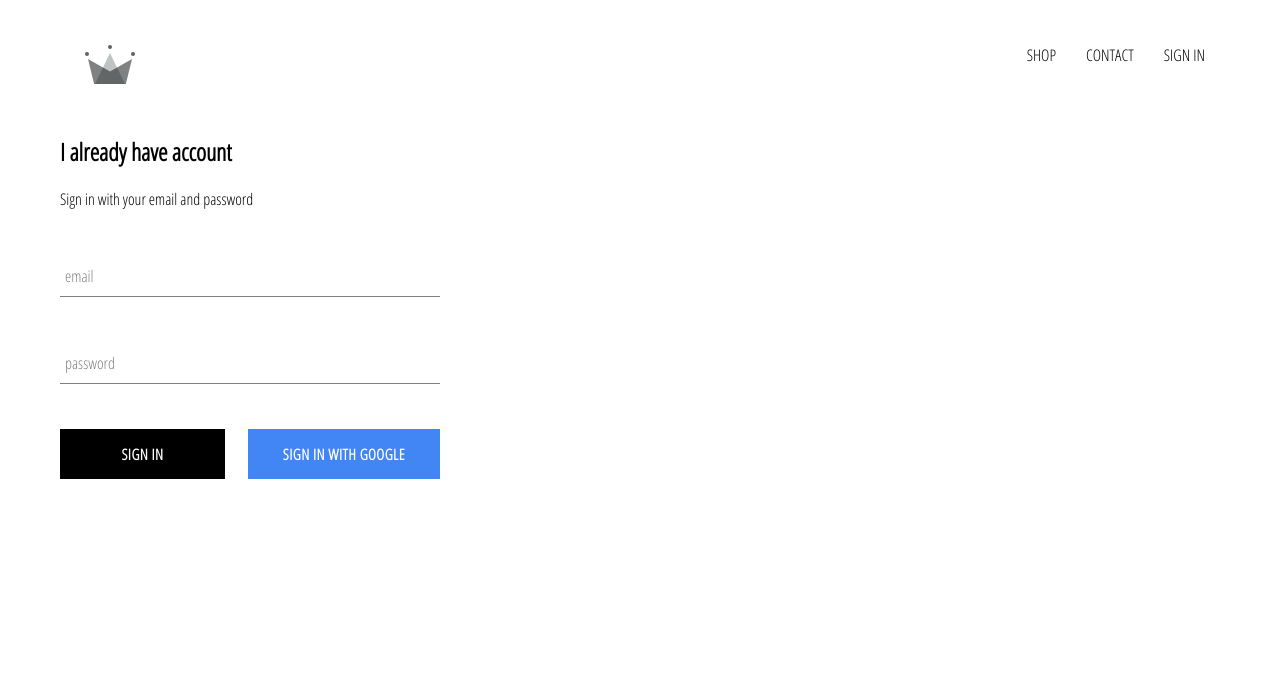
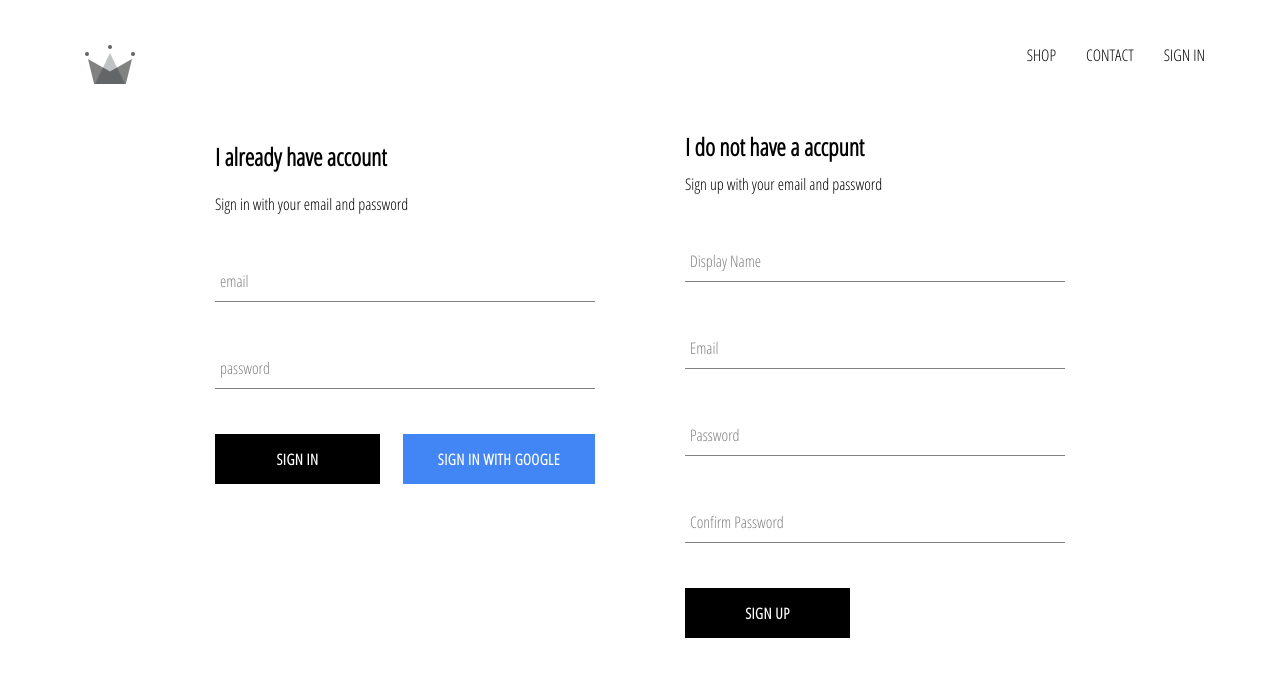
Before and after one commit to pacificsun/thapa-clothing, a React (Create React App) app: page /signin in a window 1280 px wide. Shown: the top 676 px of the page. Built offline with nearby package versions, Linux system fonts and the light colour scheme; no server answers.

Commit message:
store signup user in database

```diff
--- a/src/App.js
+++ b/src/App.js
@@ -15,9 +15,27 @@
   }
   unsubscribeFromAuth = null;
   componentDidMount() {
-    this.unsubscribeFromAuth = auth.onAuthStateChanged(async user => {
-      createUserProfileDocument(user);
+    this.unsubscribeFromAuth = auth.onAuthStateChanged(async userAuth => {
+      if (userAuth) {
+        const userRef = await createUserProfileDocument(userAuth);
+        userRef.onSnapshot(snapShot => {
+          this.setState(
+            {
+              currentUser: {
+                id: snapShot.id,
+                ...snapShot.data()
+              }
+            },
+            () => {
+              console.log(this.state);
+            }
+          );
+        });
+      } else {
+        this.setState({ currentUser: userAuth });
+      }
     });
+    console.log('unsubscribeFromAuth>>', this.unsubscribeFromAuth);
   }
   componentWillMount() {
     this.unsubscribeFromAuth = null;
--- /dev/null
+++ b/src/components/sign-up/sign-up.component.jsx
@@ -0,0 +1,94 @@
+import React from 'react';
+
+import FormInput from '../form-input/form-input.component';
+import CustomButton from '../custom-button/custom-button.component';
+
+import { auth, createUserProfileDocument } from '../../firebase/firebase.utils';
+
+import './sign-up.styles.scss';
+
+class SignUp extends React.Component {
+  constructor() {
+    super();
+    this.state = {
+      displayName: '',
+      email: '',
+      password: '',
+      confirmPassword: ''
+    };
+  }
+  handleSubmit = async event => {
+    event.preventDefault();
+    const { displayName, email, password, confirmPassword } = this.state;
+
+    if (password !== confirmPassword) {
+      alert("password don't match");
+      return;
+    }
+    try {
+      const { user } = await auth.createUserWithEmailAndPassword(
+        email,
+        password
+      );
+      createUserProfileDocument(user, { displayName });
+      this.setState({
+        displayName: '',
+        email: '',
+        password: '',
+        confirmPassword: ''
+      });
+    } catch (error) {
+      console.error(error);
+    }
+  };
+  handleChange = event => {
+    console.log(event.target.value);
+    const { name, value } = event.target;
+    this.setState({ [name]: value });
+  };
+  render() {
+    const { displayName, email, password, confirmPassword } = this.state;
+    return (
+      <div className="sign-up">
+        <h2 className="title">I do not have a accpunt</h2>
+        <span>Sign up with your email and password</span>
+        <form className="sign-up-form" onSubmit={this.handleSubmit}>
+          <FormInput
+            type="text"
+            name="displayName"
+            value={displayName}
+            onChange={this.handleChange}
+            label="Display Name"
+            required
+          />
+          <FormInput
+            type="email"
+            name="email"
+            value={email}
+            onChange={this.handleChange}
+            label="Email"
+            required
+          />
+          <FormInput
+            type="password"
+            name="password"
+            value={password}
+            onChange={this.handleChange}
+            label="Password"
+            required
+          />
+          <FormInput
+            type="password"
+            name="confirmPassword"
+            value={confirmPassword}
+            onChange={this.handleChange}
+            label="Confirm Password"
+            required
+          />
+          <CustomButton type="submit">SIGN UP</CustomButton>
+        </form>
+      </div>
+    );
+  }
+}
+export default SignUp;
--- /dev/null
+++ b/src/components/sign-up/sign-up.styles.scss
@@ -0,0 +1,9 @@
+.sign-up {
+  display: flex;
+  flex-direction: column;
+  width: 380px;
+
+  .title {
+    margin: 10px 0;
+  }
+}
--- a/src/firebase/firebase.utils.js
+++ b/src/firebase/firebase.utils.js
@@ -16,6 +16,7 @@
 export const createUserProfileDocument = async (userAuth, additionalData) => {
   if (!userAuth) return;
   const userRef = firestore.doc(`users/${userAuth.uid}`);
+  console.log('userRef>>', userRef);
   const snapShot = await userRef.get();
   console.log(snapShot);
   if (!snapShot.exists) {
--- a/src/page/sign-in-and-sign-up/sign-in-and-sign-up.component.jsx
+++ b/src/page/sign-in-and-sign-up/sign-in-and-sign-up.component.jsx
@@ -1,10 +1,14 @@
 import React from 'react';
 import './sign-in-and-sign-up.styles.scss';
 import SignIn from '../../components/sign-in/sign-in.component';
+import SignUp from '../../components/sign-up/sign-up.component';
+
+import './sign-in-and-sign-up.styles.scss';
 
 const SignInAndSignUpPage = () => (
   <div className="sign-in-and-sign-up">
     <SignIn />
+    <SignUp />
   </div>
 );
 
--- a/src/page/sign-in-and-sign-up/sign-in-and-sign-up.styles.scss
+++ b/src/page/sign-in-and-sign-up/sign-in-and-sign-up.styles.scss
@@ -0,0 +1,6 @@
+.sign-in-and-sign-up {
+  width: 850px;
+  display: flex;
+  justify-content: space-between;
+  margin: 30px auto;
+}
```
